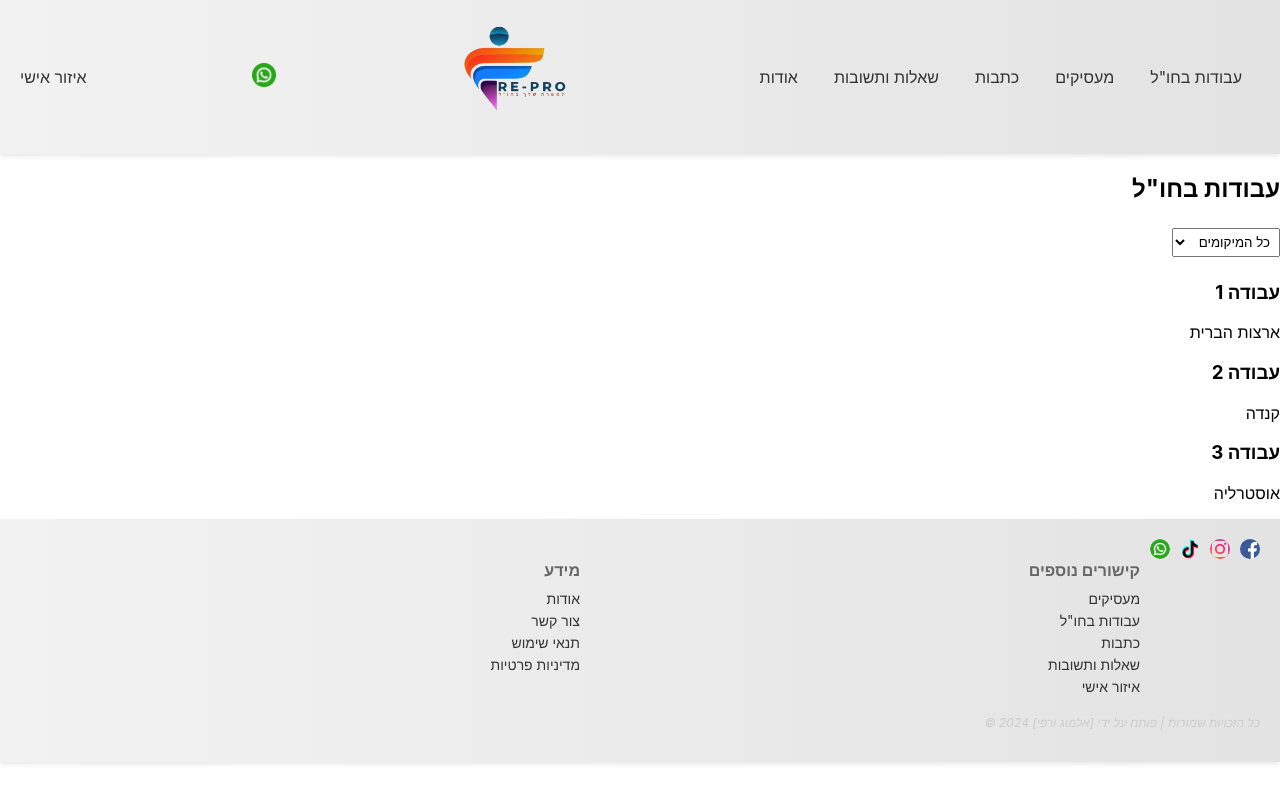
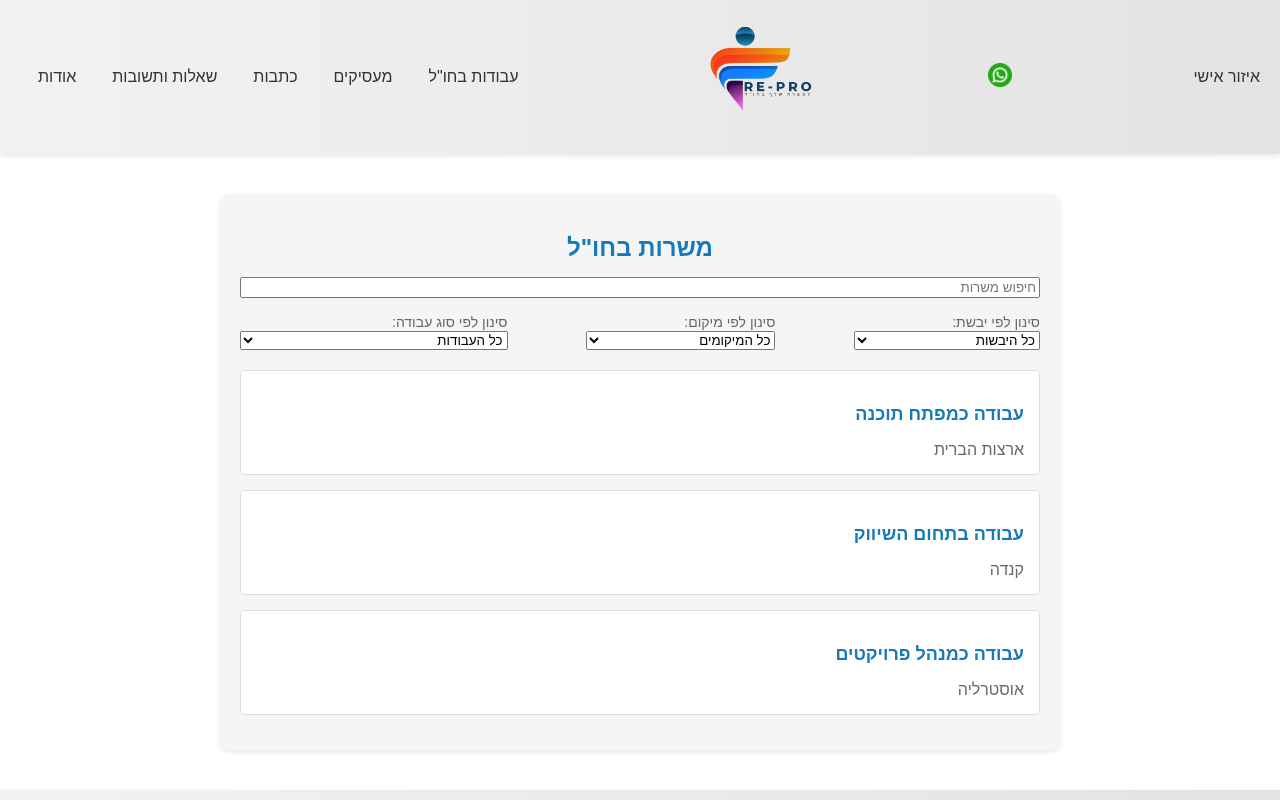
Before and after one commit to RafiGabizon/Re-pro, a React (Create React App) app: page /Jobs_Abroad in a window 1280 px wide. Shown: the top 800 px of the page. Built offline with nearby package versions, Linux system fonts and the light colour scheme; the HTML template or start-up script is replaced by a standard one.

Commit message:
Add files via upload

```diff
--- a/src/Components/Footer.js
+++ b/src/Components/Footer.js
@@ -5,6 +5,7 @@ import facebook_logo from '../images/facebook_logo.png';
 import instagram_logo from '../images/instagram_logo.png';
 import tiktok_logo from '../images/tiktok_logo.png';
 import whatsapp_logo from '../images/whatsapp_logo.png';
+import linkedin_icon from '../images/linkedin_icon.png';
 
 export default function Footer() {
   return (
@@ -41,7 +42,9 @@ export default function Footer() {
         </div>
       </div>
       <div className="credits">
-        <p>© 2024 כל הזכויות שמורות | פותח על ידי [אלמוג ורפי]</p>
+        <p><a href="https://www.linkedin.com/in/almog-kinnan-a7a870223/">
+          <img src={linkedin_icon} className="social-icon" alt="Linkedin" />
+        </a>© 2024 כל הזכויות שמורות | פותח על ידי [אלמוג ורפי]</p>
       </div>
     </footer>
   );
--- a/src/pages/Jobs_Abroad.js
+++ b/src/pages/Jobs_Abroad.js
@@ -1,45 +1,99 @@
 import React, { useState } from 'react';
-import '../styles/styles.css';
+import '../styles/jobs_abroad.css';
 
+export default function JobsAbroad() {
+  const [filterTypes, setFilterTypes] = useState({ continent: '', location: '', jobTitle: '' }); // Object for filters
+  const [searchText, setSearchText] = useState(''); // Search keyword
+  const [jobs, setJobs] = useState([ // Sample job data
+    { id: 1, title: 'עבודה כמפתח תוכנה', location: 'ארצות הברית', continent: 'צפון אמריקה' },
+    { id: 2, title: 'עבודה בתחום השיווק', location: 'קנדה', continent: 'צפון אמריקה' },
+    { id: 3, title: 'עבודה כמנהל פרויקטים', location: 'אוסטרליה', continent: 'אוקיאניה' },
+    // Add more jobs as needed
+  ]);
 
-export default function Jobs_Abroad() {
-  const [filter, setFilter] = useState("all"); // ערך ראשי למסנן
-
-  // פונקציה לטיפול בשינוי במסנן
+  // Function to handle filter changes (updates filterTypes state)
   const handleFilterChange = (event) => {
-    setFilter(event.target.value);
+    setFilterTypes({
+      ...filterTypes,
+      [event.target.name]: event.target.value,
+    });
   };
 
-  // נתוני דוגמה של עבודות (החלף זאת בנתונים אמיתיים)
-  const jobs = [
-    { id: 1, title: "עבודה 1", location: "ארצות הברית" },
-    { id: 2, title: "עבודה 2", location: "קנדה" },
-    { id: 3, title: "עבודה 3", location: "אוסטרליה" },
-    // הוסף עבודות נוספות כרצונך
-  ];
+  // Function to handle search text change
+  const handleSearchChange = (event) => {
+    setSearchText(event.target.value.toLowerCase()); // Convert search text to lowercase for case-insensitive search
+  };
 
-  // עבודות מסוננות על פי מיקום
-  const filteredJobs = filter === "all" ? jobs : jobs.filter(job => job.location === filter);
+  // Function to filter jobs based on selected filters and search text
+  const filteredJobs = () => {
+    return jobs.filter((job) => {
+      const { continent, location, jobTitle } = filterTypes;
+      const jobTitleLower = job.title.toLowerCase(); // Convert job title to lowercase for case-insensitive search
+      return (
+        (!continent || continent === job.continent) &&
+        (!location || location === job.location) &&
+        (!jobTitle || job.title === jobTitle) &&
+        jobTitleLower.includes(searchText) // Check if job title includes search text (case-insensitive)
+      );
+    });
+  };
+
+  // Get unique job titles for the job title filter
+  const uniqueJobTitles = [...new Set(jobs.map(job => job.title))];
 
   return (
     <div>
-      <div className="Jobs_Abroad">
-        <h2>עבודות בחו"ל</h2>
-        {/* תיבת בחירת מסנן */}
-        <select value={filter} onChange={handleFilterChange}>
-          <option value="all">כל המיקומים</option>
-          <option value="ארצות הברית">ארצות הברית</option>
-          <option value="קנדה">קנדה</option>
-          <option value="אוסטרליה">אוסטרליה</option>
-          {/* הוסף עוד אפשרויות כרצונך */}
-        </select>
-        {/* תצוגת העבודות המסוננות */}
+      <div className="JobsAbroad">
+        <h2> משרות בחו"ל</h2> {/* Title: Jobs Abroad */}
+        {/* Search box and filter buttons together */}
+        <div className="search-and-filters">
+          <div className="search-box">
+            <input type="text" placeholder="חיפוש משרות" value={searchText} onChange={handleSearchChange} />
+          </div>
+          <div className="filter-buttons">
+            <div className="filter-group">
+              <label htmlFor="continent">סינון לפי יבשת:</label>
+              <select id="continent" name="continent" value={filterTypes.continent} onChange={handleFilterChange}>
+                <option value="">כל היבשות</option>
+                <option value="צפון אמריקה">צפון אמריקה</option>
+                <option value="דרום אמריקה">דרום אמריקה</option>
+                <option value="אירופה">אירופה</option>
+                <option value="אסיה">אסיה</option>
+                <option value="אפריקה">אפריקה</option>
+                <option value="אוקיאניה">אוקיאניה</option>
+              </select>
+            </div>
+            <div className="filter-group">
+              <label htmlFor="location">סינון לפי מיקום:</label>
+              <select id="location" name="location" value={filterTypes.location} onChange={handleFilterChange}>
+                <option value="">כל המיקומים</option>
+                {jobs.map((job) => (
+                  <option key={job.id} value={job.location}>
+                    {job.location}
+                  </option>
+                ))}
+              </select>
+            </div>
+            <div className="filter-group">
+              <label htmlFor="jobTitle">סינון לפי סוג עבודה:</label>
+              <select id="jobTitle" name="jobTitle" value={filterTypes.jobTitle} onChange={handleFilterChange}>
+                <option value="">כל העבודות</option>
+                {uniqueJobTitles.map((title, index) => (
+                  <option key={index} value={title}>
+                    {title}
+                  </option>
+                ))}
+              </select>
+            </div>
+          </div>
+        </div>
+        {/* Display filtered jobs */}
         <div>
-          {filteredJobs.map(job => (
-            <div key={job.id}>
+          {filteredJobs().map((job) => (
+            <div className="job-listing" key={job.id}>
               <h3>{job.title}</h3>
               <p>{job.location}</p>
-              {/* הוסף פרטי עבודה נוספים כרצונך */}
+              {/* Add more job details as needed */}
             </div>
           ))}
         </div>
--- a/src/styles/footer.css
+++ b/src/styles/footer.css
@@ -75,7 +75,7 @@
 .credits {
   margin-top: 15px; /* Spacing from social icons */
   text-align: right; /* Align text to the right for RTL */
-  color: #ccc; /* Light gray for a subtle footer note */
+  color: #8b8b8b; /* Light gray for a subtle footer note */
   font-size: 12px;
   font-style: italic; /* Italics for a creative touch */
 }
--- /dev/null
+++ b/src/styles/jobs_abroad.css
@@ -0,0 +1,83 @@
+/* Base styles */
+body {
+  font-family: Arial, sans-serif; /* Fallback font for Hebrew */
+  margin: 0;
+  padding: 0;
+  direction: rtl; /* Set overall direction to right-to-left for Hebrew */
+}
+
+.JobsAbroad {
+  max-width: 800px;
+  margin: 40px auto;
+  padding: 20px;
+  border-radius: 10px; /* Rounded corners for a softer look */
+  box-shadow: 0 2px 5px rgba(0, 0, 0, 0.1); /* Subtle shadow */
+  background-color: #f5f5f5; /* Light grey background */
+}
+
+h2 {
+  text-align: center;
+  margin-bottom: 15px;
+  color: #1779ba; /* Deep teal for title */
+  font-size: 24px; /* Larger title font */
+}
+
+/* Search and filters (improved layout for RTL) */
+.search-and-filters {
+  display: flex;
+  flex-direction: column;
+  gap: 15px; /* Space between elements */
+  margin-bottom: 20px;
+}
+
+.search-box,
+.filter-buttons {
+  display: flex; /* Arrange elements side-by-side in Hebrew */
+  justify-content: space-between;
+  gap: 10px; /* Space between elements */
+}
+
+.search-box input,
+.filter-group select {
+  width: 100%; /* Full width input and select */
+}
+
+.filter-group {
+  align-items: center;
+  gap: 5px; /* Space between label and select */
+}
+
+.filter-group label {
+  font-size: 14px;
+  color: #666;
+}
+
+/* Job listings */
+.job-listing {
+  margin-bottom: 15px;
+  padding: 15px;
+  border: 1px solid #ddd;
+  border-radius: 5px; /* Rounded corners for listings */
+  background-color: #fff; /* White background for better contrast */
+  transition: background-color 0.2s ease-in-out; /* Subtle hover effect */
+}
+
+.job-listing:hover {
+  background-color: #f8f8f8; /* Slightly lighter background on hover */
+}
+
+.job-listing h3 {
+  margin-bottom: 5px;
+  color: #1779ba; /* Teal for job titles */
+  font-size: 18px;
+}
+
+.job-listing p {
+  margin-bottom: 0;
+  color: #666;
+}
+
+/* Search result placement (assuming results are placed within .JobsAbroad) */
+.search-results {
+  margin-top: 20px; /* Add space after search and filters */
+}
```
Also changed, not shown: src/images/linkedin_icon.png (added).
